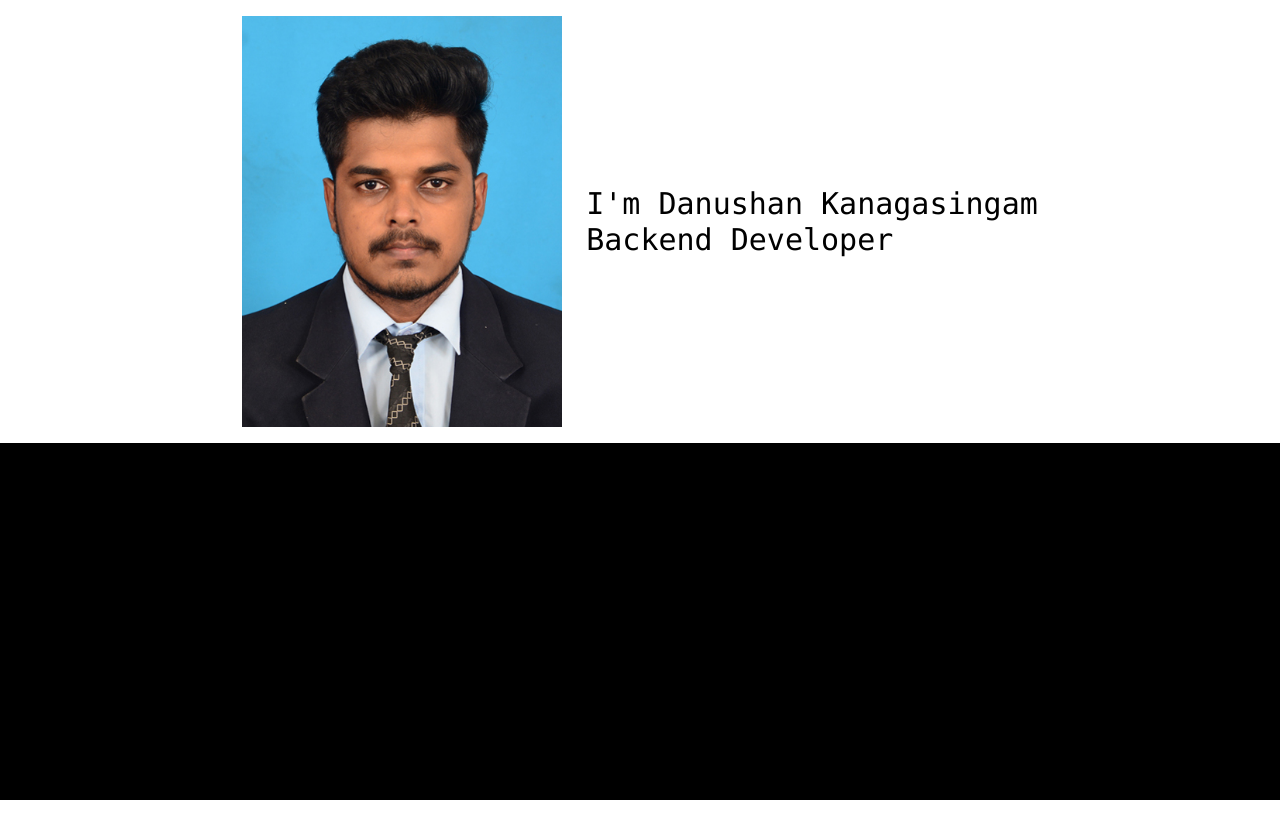
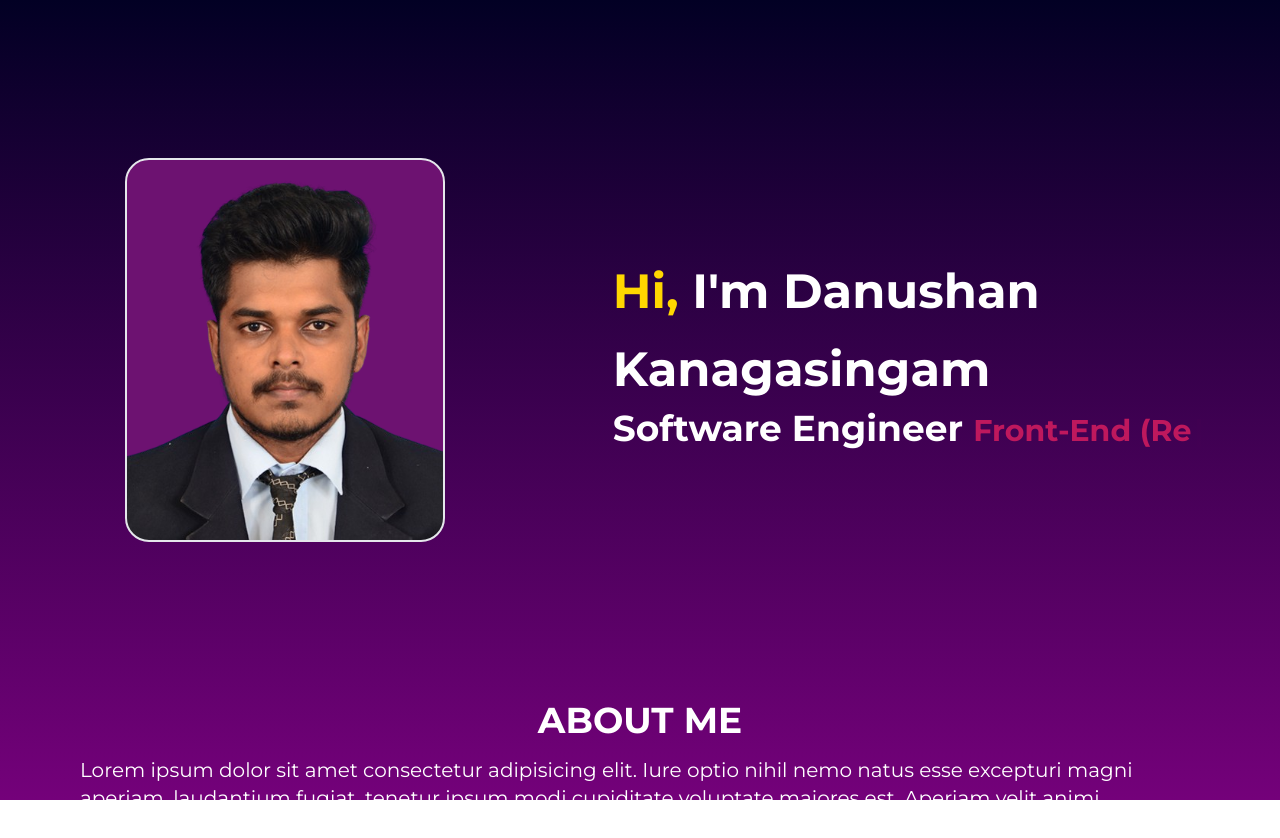
Before and after one commit to Danushan79/Personal-Portfolio, a React (Vite) app: page / in a window 1280 px wide. Shown: the top 838 px of the page. Before the commit the page ends 800 px from the top, so only its background shows below. Built offline with nearby package versions, Linux system fonts and the light colour scheme.

Commit message:
Created the hero and about me pages- 25/02/2024  10pm

```diff
--- a/index.html
+++ b/index.html
@@ -1,9 +1,13 @@
-<!doctype html>
+<!DOCTYPE html>
 <html lang="en">
   <head>
     <meta charset="UTF-8" />
     <!-- <link rel="icon" type="image/svg+xml" href="/vite.svg" /> -->
     <meta name="viewport" content="width=device-width, initial-scale=1.0" />
+    <link
+      href="https://fonts.googleapis.com/css2?family=Montserrat:wght@100;200;300;400;500;600;700;800;900&family=Roboto&display=swap"
+      rel="stylesheet"
+    />
     <title>Danushan Kanagasingam</title>
   </head>
   <body>
--- a/package.json
+++ b/package.json
@@ -11,7 +11,8 @@
   },
   "dependencies": {
     "react": "^18.2.0",
-    "react-dom": "^18.2.0"
+    "react-dom": "^18.2.0",
+    "react-simple-typewriter": "^5.0.1"
   },
   "devDependencies": {
     "@types/react": "^18.2.55",
--- a/src/App.jsx
+++ b/src/App.jsx
@@ -2,7 +2,7 @@ import HomeTemplate from "./components/template";
 
 function App() {
   return (
-    <div>
+    <div className="bg-custom h-screen w-screen ">
       <HomeTemplate />
     </div>
   );
--- /dev/null
+++ b/src/components/organisms/AboutUs/index.jsx
@@ -0,0 +1,15 @@
+export default function AboutUs() {
+  return (
+    <div className="container mx-auto  w-full px-20 text-white  text-xl">
+      <h1 className="uppercase text-center text-4xl pb-4 font-bold">
+        About Me
+      </h1>
+      <p className="font-normal">
+        Lorem ipsum dolor sit amet consectetur adipisicing elit. Iure optio
+        nihil nemo natus esse excepturi magni aperiam, laudantium fugiat,
+        tenetur ipsum modi cupiditate voluptate maiores est. Aperiam velit animi
+        voluptatibus.
+      </p>
+    </div>
+  );
+}
--- a/src/components/organisms/HomeHero/index.jsx
+++ b/src/components/organisms/HomeHero/index.jsx
@@ -1,12 +1,32 @@
-import myPic from "../../../assets/my-pic.jpg";
+import { Typewriter } from "react-simple-typewriter";
+
 export default function HomeHero() {
   return (
-    <div className="bg-white w-full p-4">
-      <div className=" flex gap-x-2 justify-center items-center ">
-        <img src={myPic} alt="mypic" className="w-80 h-auto" />
-        <div className="ml-4">
-          <p className="text-3xl">I'm Danushan Kanagasingam</p>
-          <p className="text-3xl">Backend Developer</p>
+    <div className="w-full h-500">
+      <div className="flex gap-x-2 justify-center items-center h-full ">
+        <div className="w-2/5 flex justify-end me-20">
+          <div
+            className={`rounded-3xl border-2 w-80 h-96 outline-white bg-developerImage bg-cover bg-no-repeat bg-inageBg`}
+          ></div>
+        </div>
+        <div className="w-3/5 ms-20 text-white font-bold text-start">
+          <p className="text-5xl leading-relaxed">
+            <span className="text-gold">Hi, </span>I'm Danushan Kanagasingam
+          </p>
+          <p className="text-4xl">
+            Software Engineer{" "}
+            <span className="text-3xl text-pink-700">
+              <Typewriter
+                words={[" Back-End (Java)", " Front-End (React)"]}
+                loop={0}
+                cursor
+                cursorStyle="|"
+                typeSpeed={70}
+                deleteSpeed={50}
+                delaySpeed={1000}
+              />
+            </span>
+          </p>
         </div>
       </div>
     </div>
--- /dev/null
+++ b/src/components/organisms/Projects/index.jsx
@@ -0,0 +1,9 @@
+export default function MyWorks() {
+  return (
+    <div className="container mx-auto  w-full px-20">
+      <h1 className="uppercase text-center text-4xl pb-4 font-bold text-white">
+        My Works
+      </h1>
+    </div>
+  );
+}
--- a/src/components/template/index.jsx
+++ b/src/components/template/index.jsx
@@ -1,10 +1,14 @@
+import AboutUs from "../organisms/AboutUs";
 import HomeHero from "../organisms/HomeHero";
+import MyWorks from "../organisms/Projects";
 
 export default function HomeTemplate() {
   return (
-    <main className="bg-black w-screen h-screen font-mono">
-      <div className="flex  w-full">
+    <main className="font-montserrat">
+      <div className="flex  w-full flex-col">
         <HomeHero />
+        <AboutUs />
+        <MyWorks />
       </div>
     </main>
   );
--- a/src/index.css
+++ b/src/index.css
@@ -1,3 +1,5 @@
 @tailwind base;
 @tailwind components;
 @tailwind utilities;
+
+/* Classic Blue, Turquoise, and Gold */
--- a/tailwind.config.js
+++ b/tailwind.config.js
@@ -2,7 +2,32 @@
 export default {
   content: ["./index.html", "./src/**/*.{js,ts,jsx,tsx}"],
   theme: {
-    extend: {},
+    extend: {
+      fontFamily: {
+        montserrat: ["Montserrat"],
+        lato: ["Lato"],
+        garamond: ["Garamond"],
+      },
+      colors: {
+        "regal-blue": "#243c5a",
+        gold: "#FFD700",
+      },
+      backgroundImage: {
+        developerImage: "url('/src/assets/pic.png')",
+        custom:
+          "linear-gradient(180deg, rgba(2,0,36,1) 0%, rgba(116,1,122,1) 100%)",
+      },
+      backgroundColor: {
+        primary: "#4a044e",
+        inageBg: "#6d1271",
+      },
+      height: {
+        500: "700px",
+      },
+      borderRadius: {
+        image: "73% 27% 72% 28% / 37% 55% 45% 63% ",
+      },
+    },
   },
   plugins: [],
 };
```
Also changed, not shown: src/assets/pic.png (added), 1 other file (tests, documents, lock files or other folders).
